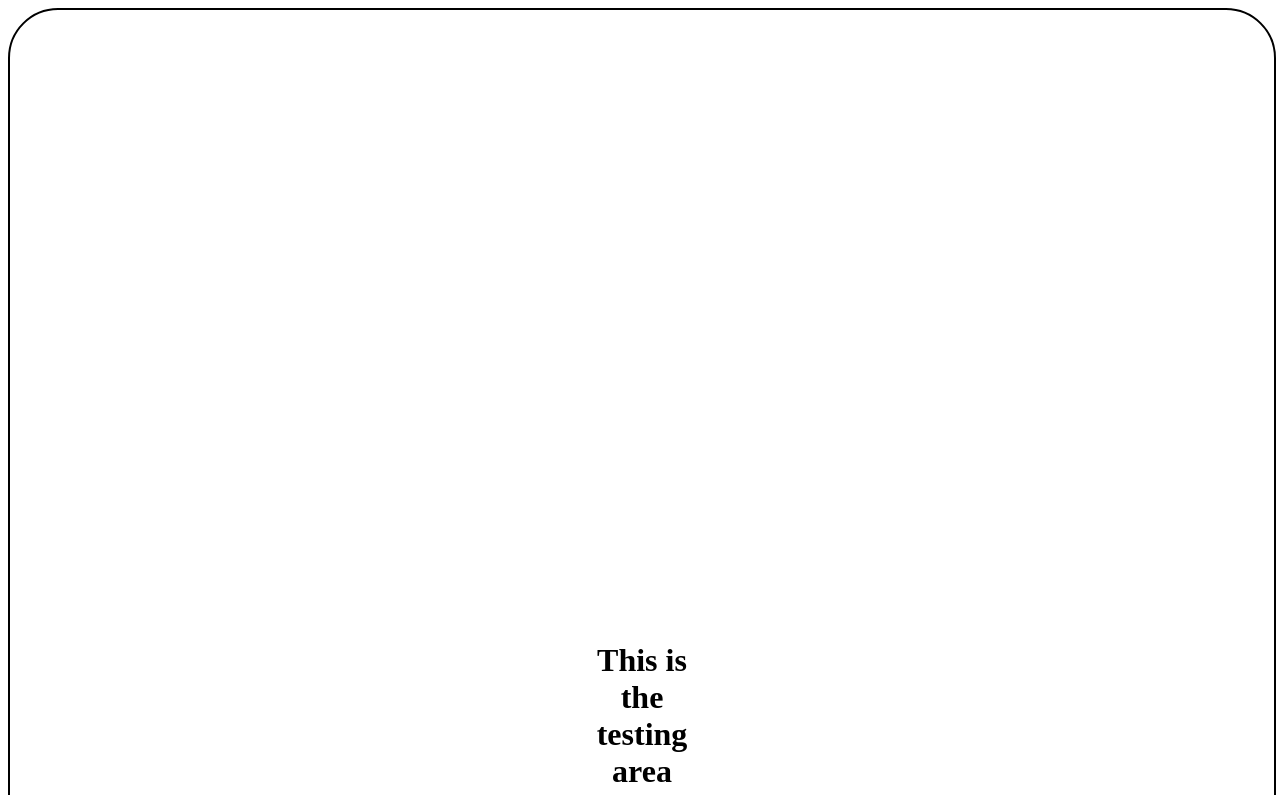
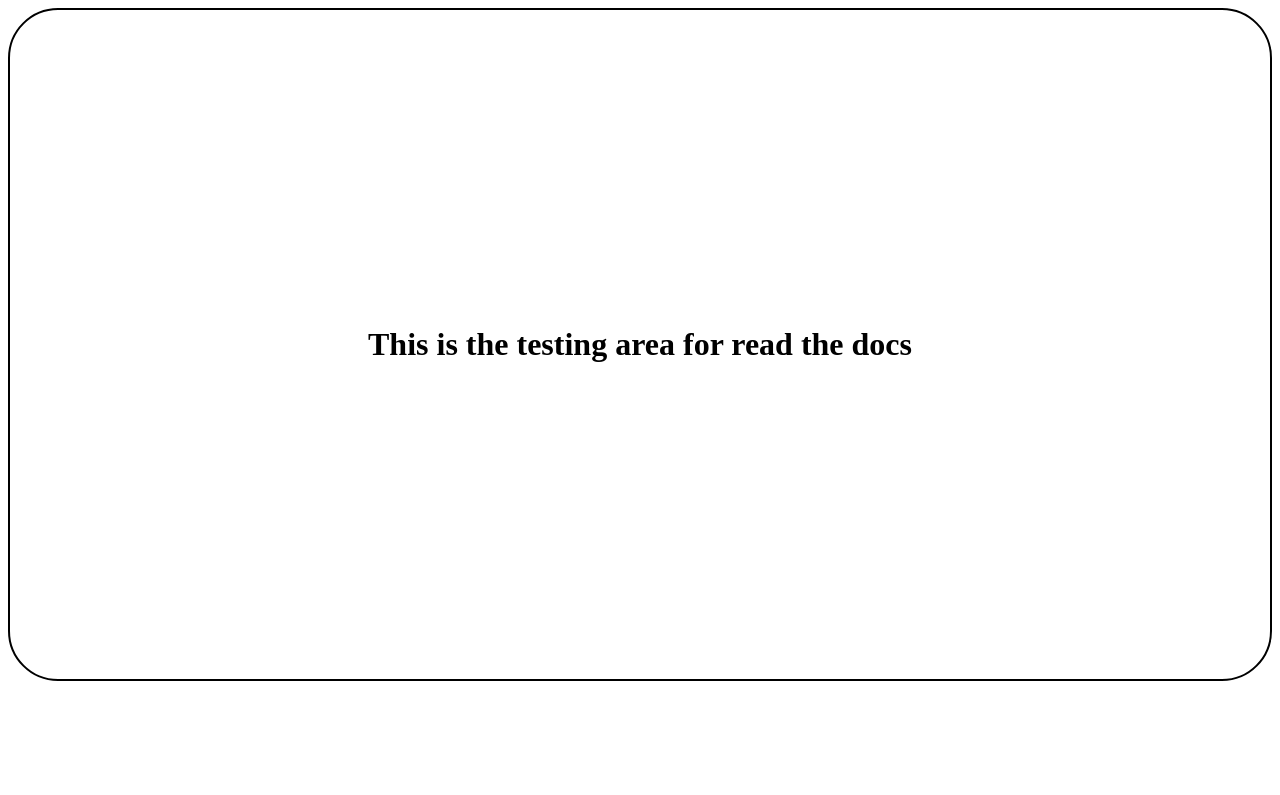
Before and after one commit to T34MV01D/rtdtest, a plain HTML site: page docs/index.html in a window 1280 px wide. Shown: the top 795 px of the page. Drawn offline with Linux system fonts and the light colour scheme.

Commit message:
Update index.html

```diff
--- a/docs/index.html
+++ b/docs/index.html
@@ -7,7 +7,8 @@
         display: flex;
         justify-content: center;
         text-align: center;
-        padding: 50%;
+        padding-top: 25%;
+        padding-bottom: 25%;
         border-radius: 50px;
       }
     </style>
```
